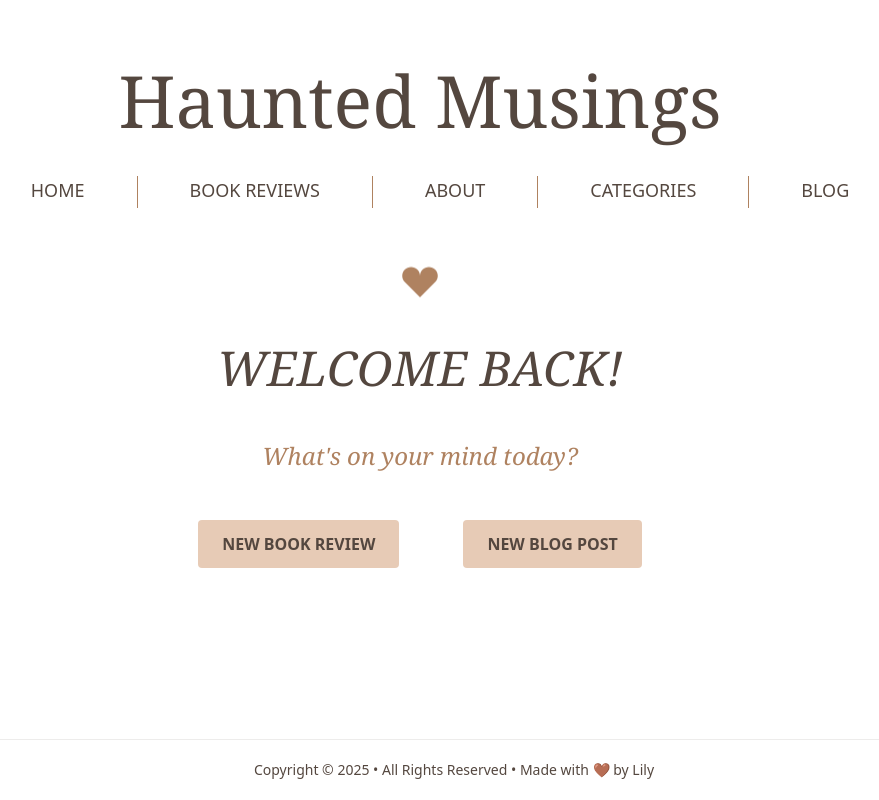
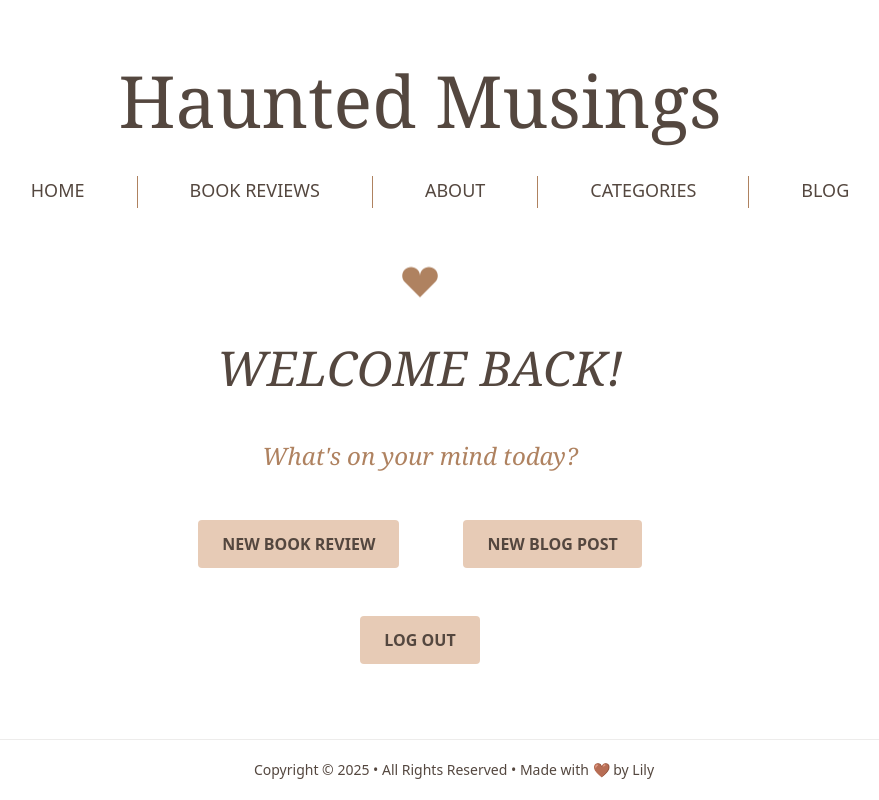
Before and after one commit to liviadfsilva/BookReviewBlogFront, a React (Vite) app: page /admin in a window 1280 px wide. Shown: the whole page, without its empty margins (220-1099 px from the left). Built offline with nearby package versions, Linux system fonts and the light colour scheme; sample sign-in values are in the browser's storage.

Commit message:
feat: create logout button; reverse data

```diff
--- a/src/App.jsx
+++ b/src/App.jsx
@@ -2,7 +2,6 @@ import { BrowserRouter as Router, Routes, Route } from "react-router-dom";
 import Navbar from './components/Navbar'
 import Header from "./components/Header";
 import Footer from "./components/Footer"
-
 
 // Pages
 import Home from "./pages/Home";
--- a/src/pages/AdminHome.jsx
+++ b/src/pages/AdminHome.jsx
@@ -41,6 +41,12 @@ const AdminHome = () => {
                     <Link to="/make-blog-post">New Blog Post</Link>
                 </button>
             </div>
+
+            <div className="flex justify-center">
+                <button className="bg-[#e7cbb6] p-4 py-3 px-6 mt-12 rounded text-[#54473F] font-semibold text-base uppercase">
+                    <Link to="/make-blog-post">LOG OUT</Link>
+                </button>
+            </div>
         </div>
     );
 };
--- a/src/pages/CategoryPage.jsx
+++ b/src/pages/CategoryPage.jsx
@@ -13,7 +13,8 @@ const CategoryPage = () => {
         axios
             .get(`http://localhost:5001/api/reviews/category/${categoryName}`)
             .then(res => {
-                setReviews(res.data);
+                const reversed = res.data.reverse(); // reverse the array
+                setReviews(reversed);
             })
             .catch(err => console.error(err));
     }, [categoryName]);
```
